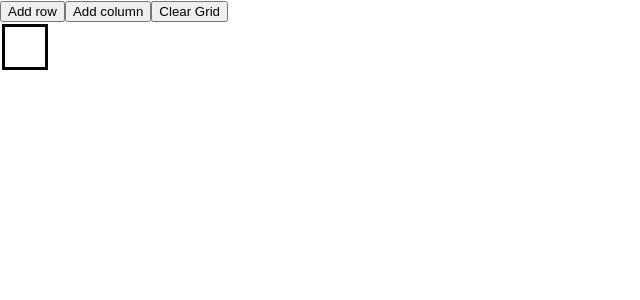
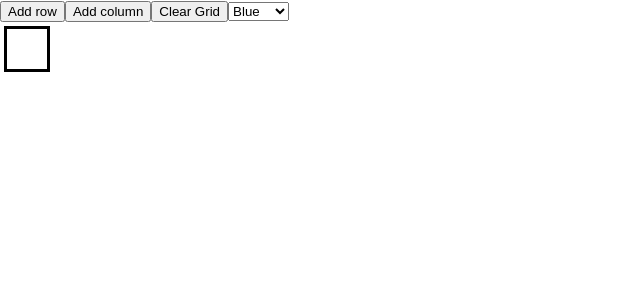
Before and after one commit to mattlol85/TTP_assignment8, a React (Create React App) app: page / in a window 1280 px wide. Shown: the top 300 px of the page, without its empty margins (0-640 px from the left). Built offline with nearby package versions, Linux system fonts and the light colour scheme.

Commit message:
Add dropdown for Color Selection

```diff
--- a/src/App.js
+++ b/src/App.js
@@ -25,6 +25,12 @@ function App() {
           <button onClick={() => addRow()}>Add row</button>
           <button onClick={() => addCells()}>Add column</button>
           <button onClick={() => clear()}>Clear Grid</button>
+          <select id={"selection"}>
+            <option value={"blue"}>Blue</option>
+            <option value={"red"}>Red</option>
+            <option value={"green"}>Green</option>
+            <option value={"yellow"}>Yellow</option>
+          </select>
             <div>
               <Table rows={rows} cells={cells}/>
             </div>
--- a/src/index.css
+++ b/src/index.css
@@ -16,7 +16,3 @@ code {
   border: solid black;
   padding: 20px;
 }
-
-tbody{
-  border-collapse: collapse;
-}
```
